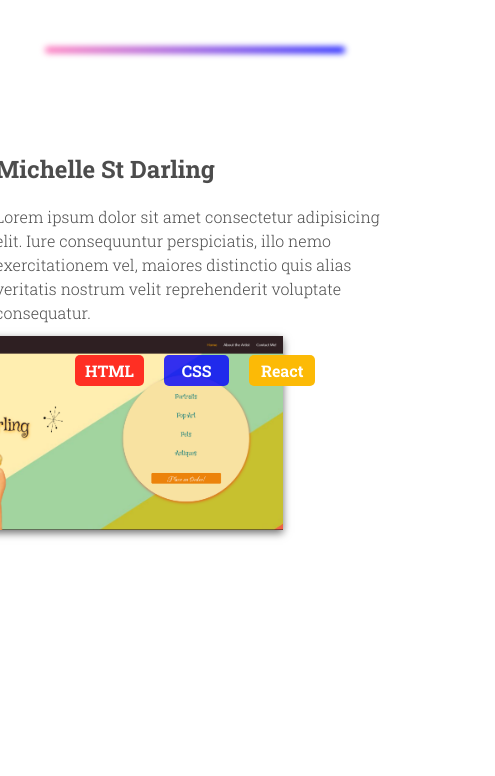
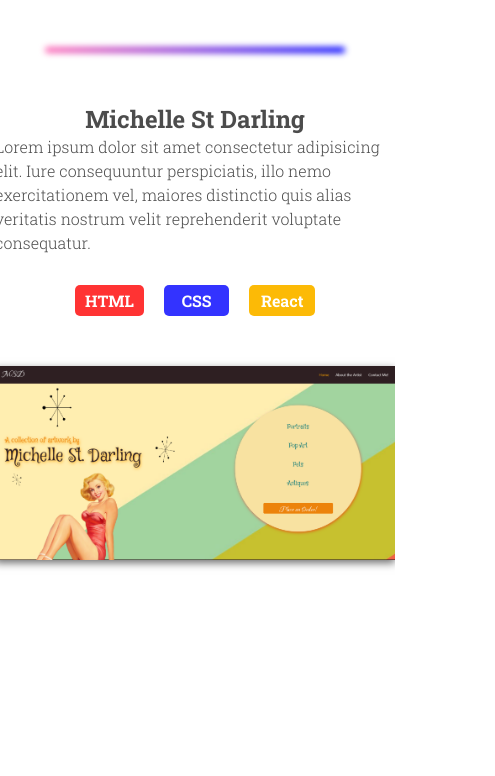
Before and after one commit to rylee816/portfolio_website, a website built with Parcel: page index.html in a window 390 px wide. Shown: the part 960-1736 px from the top of the page, 495 px wide, since content can reach past the window. Built offline with nearby package versions, Linux system fonts and the light colour scheme.

Commit message:
add ton of changes to media queries to fix medium and mobile sized screens

```diff
--- a/index.html
+++ b/index.html
@@ -84,7 +84,7 @@
               </div>
               <div class="title">
                 <div class="title-container">
-                  <div class="ligthbar"></div>
+                  <div class="lightbar"></div>
                   <div class="topLayer"></div>
                   <h1 class="title-text">Randy Riley</h1>
                 </div>
--- a/style.css
+++ b/style.css
@@ -430,12 +430,13 @@
 /* Projects Section */
 #projects {
   height: 100vh;
-  width: 100vw;
+  /* width: 100vw; */
   /* position: absolute; */
   /* background-color: rgba(116, 24, 103, 0.39); */
   display: flex;
   flex-direction: column;
   color: rgba(0, 0, 0, 0.7);
+  align-content: center;
 }
 
 #projects h1 {
@@ -589,6 +590,49 @@ justify-self: center;
 
   /* Small screens */
   @media only screen and (max-width: 700px) {
+    body, html, * {
+      margin: 0;
+      padding: 0;
+      /* outline: 1px solid black; */
+    }
+
+    .project a {
+     margin-top: -250px;
+     justify-self: center;
+     width: 100%;
+     grid-row: 2 / 3;
+     grid-column: 1 / -1;
+    }
+
+    .project {
+      margin: -50px;
+      padding: 0;
+      display: grid;
+      grid-template-rows: 1fr 1fr;
+    }
+
+    #projects a {
+      margin-top: 0;
+    }
+
+    .project-text-header {
+    display: flex;
+    justify-content: center;
+    }
+
+    .project-text, .project-text-header {
+      width: 350px;
+      align-self: center;
+      justify-self: center;
+      margin: auto;
+      /* margin-left: 10px; */
+    }
+
+    .image, img {
+      justify-self: center;
+      margin: auto;
+    }
+
     .navbar {
       bottom: 0;
       width: 100vw;
@@ -597,6 +641,10 @@ justify-self: center;
 
     .logo {
       display: none;
+    }
+
+    .technologies{
+      margin: auto;
     }
 
     .navbar-nav {
@@ -608,20 +656,18 @@ justify-self: center;
       justify-content: center;
     }
 
-    main {
-        margin: 0;
-    }
 
     .title-container {
-      width: 400px;
+      width: 350px;
     }
 
     .title-text{
-      font-size: 3.5rem;
+      font-size: 3.0rem;
     }
 
-    #projects .image, .project-text {
-      max-width: 400px;
+
+    .glow-container{
+      max-width: 350px;
     }
 
 
@@ -633,16 +679,21 @@ justify-self: center;
       display: none;
     }
 
+    .image {
+      /* text-align: center; */
+    }
+
     .button-container {
       /* background-color: red; */
-      left: auto;
+      left: 0;
       display: flex;
       flex-direction: row;
       grid-row: 2 / 3;
       justify-content: space-around;
       justify-self: center;
+      align-self: center;
+      height: 50px;
       width: 100%;
-      height: 50px;
     }
 
     .glow {
@@ -659,33 +710,45 @@ justify-self: center;
   @media only screen and (max-width: 1100px){
     .project {
       /* outline: 1px solid red; */
-      flex-direction: column;
+      /* flex-direction: column; */
       width: 100vw;
       justify-content: center;
-      margin-bottom: 100px;
+      /* margin-bottom: 100px; */
+      position: relative;
     }
+
     .project-text {
       grid-row: 1 / 2;
       padding: 0;
+      margin-bottom: 150px;
       justify-self: center;
-      width: 500px;
+      width: 400px;
       grid-column: 1 / -1;
     }
 
+
     .technologies {
-      margin: 0 auto 50px ;
+      /* margin: 0 auto 50px ; */
     }
 
     #projects .image {
       margin-top: -150px;
       align-self: center;
+      justify-self: center;
+      grid-column: 1 / -1;
       grid-row: 2 / 3;
-      grid-column: 1 / -1;
+      width: 400px;
     }
 
-    #projects img {
+    #projects a {
+      position: relative;
+      justify-content: center;
       width: 100%;
     }
+
+    /* #projects img {
+      width: 100%;
+    } */
   }
 
 
```
